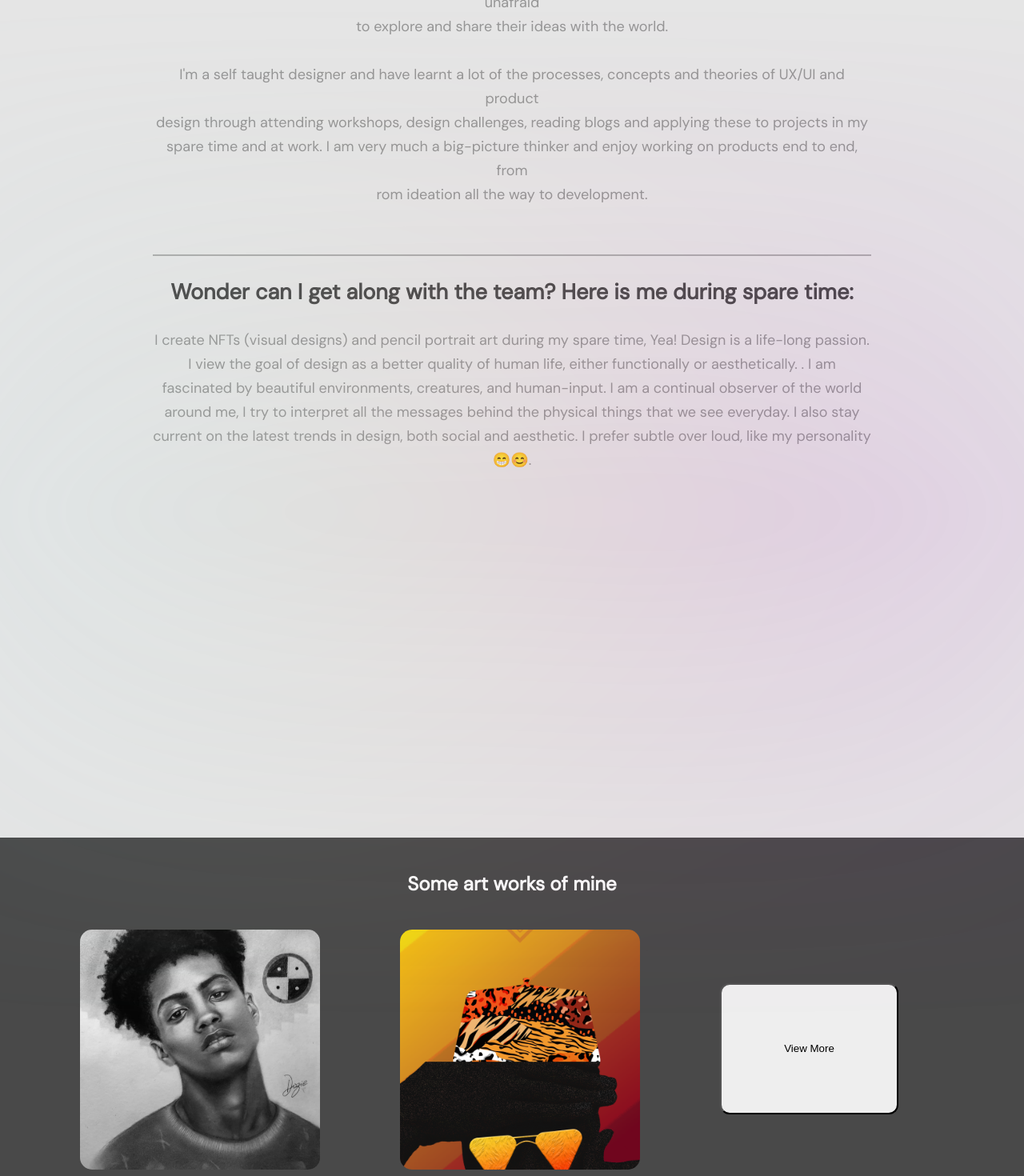
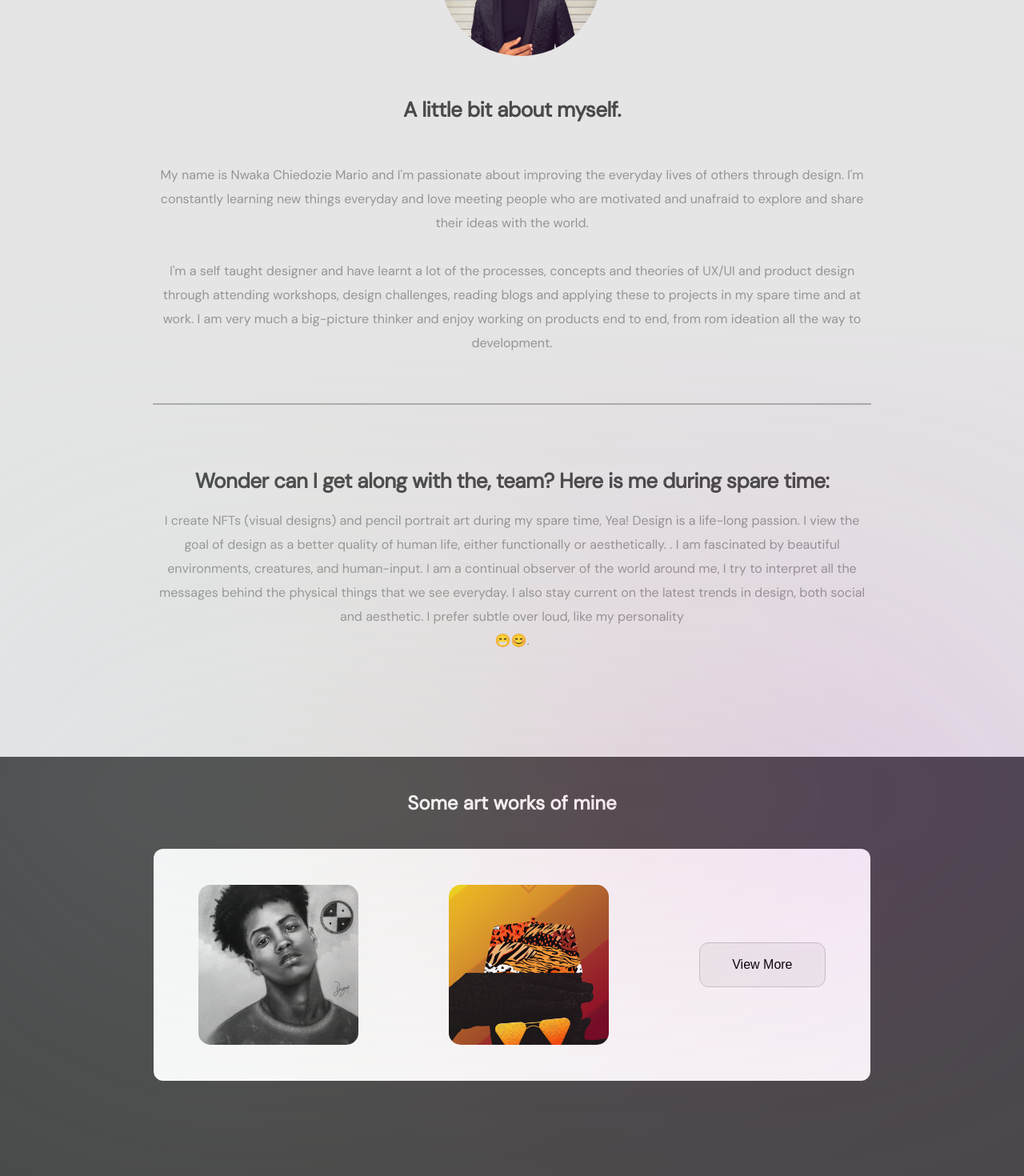
Before and after one commit to Kizito007/for-dozie, a React (Vite) app: page /about in a window 1280 px wide. Shown: the part 300-1770 px from the top of the page at 80% size. Built offline with nearby package versions, Linux system fonts and the light colour scheme.

Commit message:
finesse about layout

```diff
--- a/src/components/screens/AboutScreen.jsx
+++ b/src/components/screens/AboutScreen.jsx
@@ -8,32 +8,44 @@ const AboutScreen = () => {
   return (
     <>
         <div className='about'>
-            <img style={{ position: "relative", left: "31%", top: "95px" }} src={dozie} className="intro-img"/>
-            <h2 className='myself'>A little bit about myself.</h2>
+            <div style={{
+                display: "flex",
+                alignItems: "center",
+                justifyContent: "center",
+                margin: "100px 48%"
+            }}>
+                <img style={{ position: "relative", left: "31%", top: "95px", marginBottom: "45px" }} src={dozie} className="intro-img"/>
+            </div>
+            <h2 className='myself'>A little bit about myself. </h2>
             <div>
-                My name is Nwaka Chiedozie Mario and I'm passionate about improving the everyday lives of others through <br/>
-                design. I'm constantly learning new things everyday and love meeting people who are motivated and unafraid <br/>
+                <p>
+                My name is Nwaka Chiedozie Mario and I'm passionate about improving the everyday lives of others through
+                design. I'm constantly learning new things everyday and love meeting people who are motivated and unafraid
                 to explore and share their ideas with the world. <br/><br/>
-                I'm a self taught designer and have learnt a lot of the processes, concepts and theories of UX/UI and product <br/>
-                design through attending workshops, design challenges, reading blogs and applying these to projects in my <br/>
-                spare time and at work. I am very much a big-picture thinker and enjoy working on products end to end, from <br/>
+                I'm a self taught designer and have learnt a lot of the processes, concepts and theories of UX/UI and product
+                design through attending workshops, design challenges, reading blogs and applying these to projects in my
+                spare time and at work. I am very much a big-picture thinker and enjoy working on products end to end, from
                 rom ideation all the way to development. <br/><br/><br/>
-                <hr/><br/>
-                <h2 style={{color: "#494949"}}>
-                    Wonder can I get along with the team? Here is me during spare time:
-                </h2><br/>
-                I create NFTs (visual designs) and pencil portrait art during my spare time, Yea! Design is a life-long passion. <br/>
-                I view the goal of design as a better quality of human life, either functionally or aesthetically. . I am <br/>
-                fascinated by beautiful environments, creatures, and human-input. I am a continual observer of the world <br/>
-                around me, I try to interpret all the messages behind the physical things that we see everyday. I also stay <br/>
+                </p>
+                <hr/><br/><br/>
+                <h2 style={{color: "#494949", margin: "20px 0"}} className="myself">
+                    Wonder can I get along with the, team? Here is me during spare time:
+                </h2>
+                <p>
+                I create NFTs (visual designs) and pencil portrait art during my spare time, Yea! Design is a life-long passion.
+                I view the goal of design as a better quality of human life, either functionally or aesthetically. . I am
+                fascinated by beautiful environments, creatures, and human-input. I am a continual observer of the world
+                around me, I try to interpret all the messages behind the physical things that we see everyday. I also stay
                 current on the latest trends in design, both social and aesthetic. I prefer subtle over loud, like my personality <br/>
                 😁😊.
+                </p>
             </div>
         </div>
         <div className='artworks'>
             <br/><br/>
             <h2 style={{color: "#f9f9f9", textAlign: "center"}}>Some art works of mine</h2>
             <br/><br/>
+            <div className='artbg'>
                 <img src={art1} className="art"/>
                 <img src={nft1} className="art"/>
                 <Link to="/view-more">
@@ -42,6 +54,7 @@ const AboutScreen = () => {
                     </button>
                 </Link>
             </div>
+        </div>
     </>
   )
 }
--- a/src/components/screens/screens.css
+++ b/src/components/screens/screens.css
@@ -8,6 +8,7 @@
 }
 .about {
     margin-top: -75px;
+    margin-bottom: 130px;
 }
 .intro-img {
     position: absolute;
@@ -141,7 +142,8 @@
     font-family: 'DM Sans';
     font-style: normal;
     font-weight: 700;
-    font-size: 37px;
+    font-size: 26px;
+    margin-bottom: 50px;
     /* line-height: 64px; */
     /* identical to box height, or 173% */
     letter-spacing: -0.5px;
@@ -155,7 +157,7 @@
     font-family: 'DM Sans';
     font-style: normal;
     font-weight: 400;
-    font-size: 18px;
+    font-size: 16px;
     line-height: 30px;
     /* or 167% */
     text-align: center;
@@ -166,37 +168,58 @@
 }
 .artworks {
     position: absolute;
-    width: 100%;
-    height: 685px;
-    left: 0px;
-    top: 1347px;
     background: #494949;
     z-index: -1;
+    left: 0px;
+    width: 100%;
+    /* height: 685px;
+    top: 1347px; */
 }
 .art {
     /* position: absolute;
     left: 0px;
     top: 0px; */
-    width: 300px;
-    height: 300px;
+    width: 200px;
+    height: 200px;
     border-radius: 15px;
-    margin-left: 100px;
+    /* margin-left: 100px; */
+}
+.artbg {
+    display: flex;
+    align-items: center;
+    justify-content: space-around;
+    margin: 0 15%;
+    background: #f9f9f9;
+    border-radius: 12px;
+    padding: 45px 0;
+    margin-bottom: 130px;
 }
 .artworks button {
-    /* display: flex; */
-    flex-direction: row;
-    justify-content: center;
-    align-items: center;
-    padding: 16px 48px;
-    margin-left: 100px;
-    position: relative;
-    width: 223px;
-    height: 164px;
+        /* display: flex; */
+    /* flex-direction: row; */
+    /* justify-content: center; */
+    /* align-items: center; */
+    padding: 18px 40px;
+    font-size: 16px;
+    border: 1px solid #c7c7c7;
+    /* margin-left: 100px; */
+    /* position: relative; */
+    /* width: 90px; */
+    /* height: 23px; */
     /* left: 1088px; */
-    top: -147px;
-
+    /* top: -147px; */
     background: #EEEEEE;
     border-radius: 12px;
+}
+@media only screen and (max-width: 925px){
+    .artbg {
+        display: grid;
+        justify-items: center;
+        background: #494949;
+    }
+    .art {
+        margin-bottom: 60px;
+    }
 }
 .project {
     margin-bottom: 15px;
```
Lines whose indentation alone changed are shown as unchanged.
